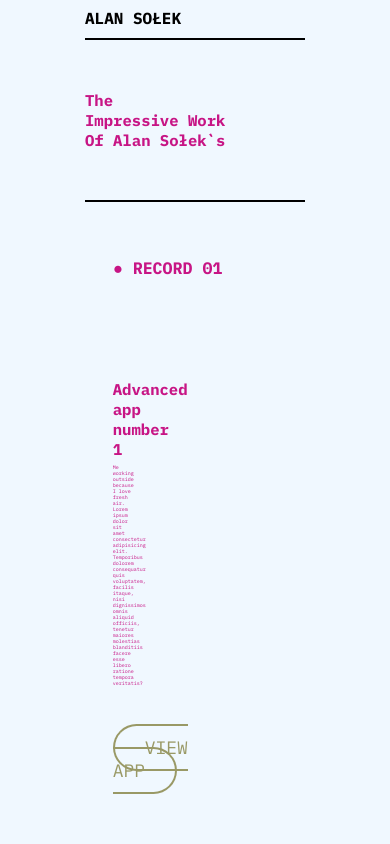
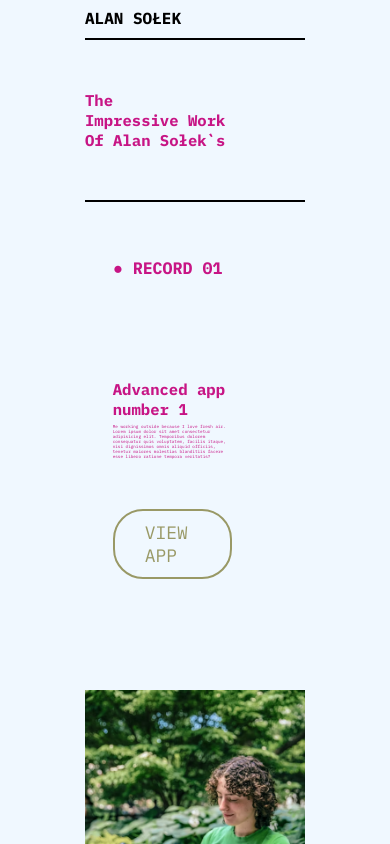
Before and after one commit to Crimcia/portfolio, a plain HTML site: page index.html in a window 390 px wide. Shown: the top 844 px of the page. Drawn offline with Linux system fonts and the light colour scheme.

Commit message:
final version (for now)

```diff
--- a/style.css
+++ b/style.css
@@ -5,7 +5,7 @@
     }
 }
 @media only screen and (max-width: 1200px) {
-    .record-text, .record-photo-container, .record-photo, .about-photo{
+    .record-text, .record-photo-container, .record-photo, .about-photo, .record-info{
         width: 100%;
     }
     .vertical-line{
@@ -95,6 +95,7 @@ a{
 }
 .record-desc{
     font-weight: lighter;
+    font-size: 1.1vw;
     margin-bottom: 50px;
 }
 .btn-view{
@@ -104,6 +105,7 @@ a{
     border: solid rgb(153, 153, 102) 2px;
     border-radius: 30px;
     padding: 10px 30px;
+    display: inline-block;
     transition: all 0.5s;
 }
 .btn-view:hover{
```
